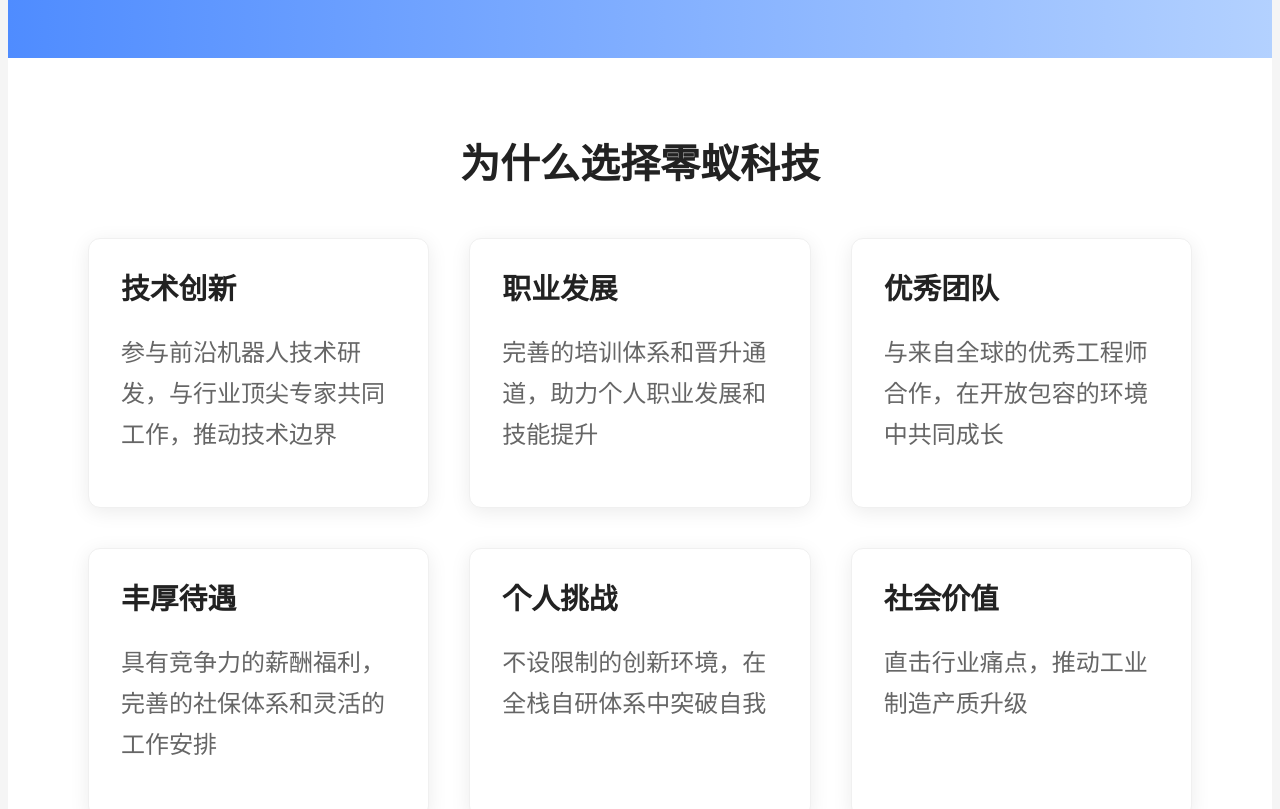
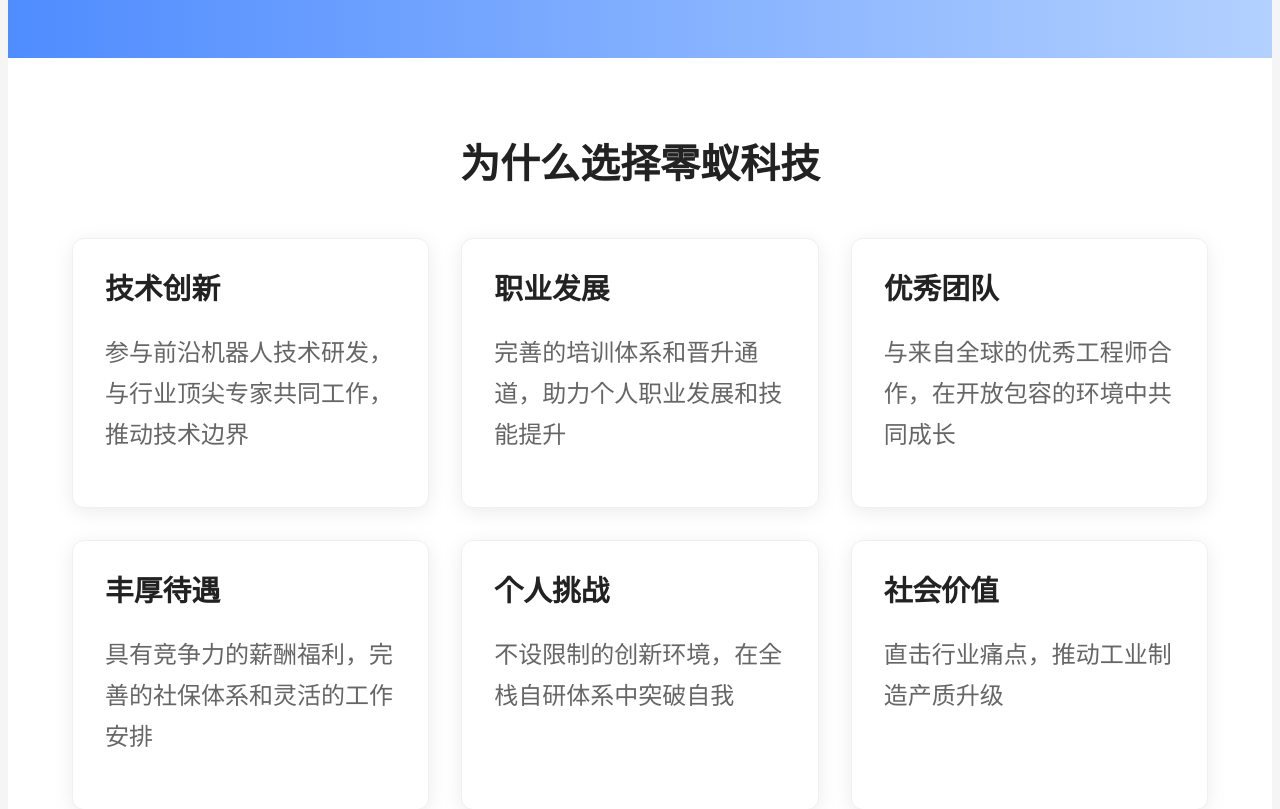
Before and after one commit to Soberis/zero-ant-home-website, a Vue app: page /careers in a window 1280 px wide. Shown: the part 820-1629 px from the top of the page. Built offline with nearby package versions, Linux system fonts and the light colour scheme.

Commit message:
style(Careers): 调整页面样式和布局
- 增大基础字体大小至1.8rem
- 统一容器宽度为1350px并调整边距
- 优化响应式布局，确保大屏幕显示一致
- 调整网格布局间距和卡片最小宽度

```diff
--- a/src/views/company/Careers.vue
+++ b/src/views/company/Careers.vue
@@ -292,15 +292,24 @@
 .careers-page {
   min-height: 100vh;
   background: #f8f9fa;
-  font-size: 1.5rem; // 再提升正文基础字体
+  font-size: 1.8rem; // 再提升正文基础字体
   line-height: 1.7;
 }
 
 .container {
-  max-width: 1600px;
+  max-width: 1350px;
   margin: 0 auto;
-  padding: 0 40px;
+  padding: 0 32px;
 }
+
+// 覆盖全局样式，确保在大屏幕上也使用较小的max-width
+@media (min-width: 1920px) {
+  .container {
+    max-width: 1350px !important;
+    padding: 0 32px;
+  }
+}
+
 
 // 页面头部
 .careers-hero {
@@ -311,7 +320,7 @@
     align-items: flex-start;
     justify-content: center;
     text-align: center;
-    padding: 12vh 0 0 0;
+    padding: 13vh 0 0 0;
 
   .hero-title {
     font-size: 4rem; // 原3.5rem，提升
@@ -383,11 +392,11 @@
 
   .benefits-grid {
     display: grid;
-    grid-template-columns: repeat(auto-fit, minmax(320px, 1fr));
-    gap: 40px;
-    max-width: 1600px;
+    grid-template-columns: repeat(auto-fit, minmax(300px, 1fr));
+    gap: 32px;
+    width: 100%;
     margin: 0 auto;
-    padding: 0 40px;
+    padding: 0 32px;
 
     .benefit-card {
       background: white;
@@ -428,7 +437,7 @@
   .positions-grid {
     display: grid;
     gap: 40px;
-    max-width: 1600px;
+    width: 100%;
     margin: 0 auto;
     padding: 0 40px;
 
```
